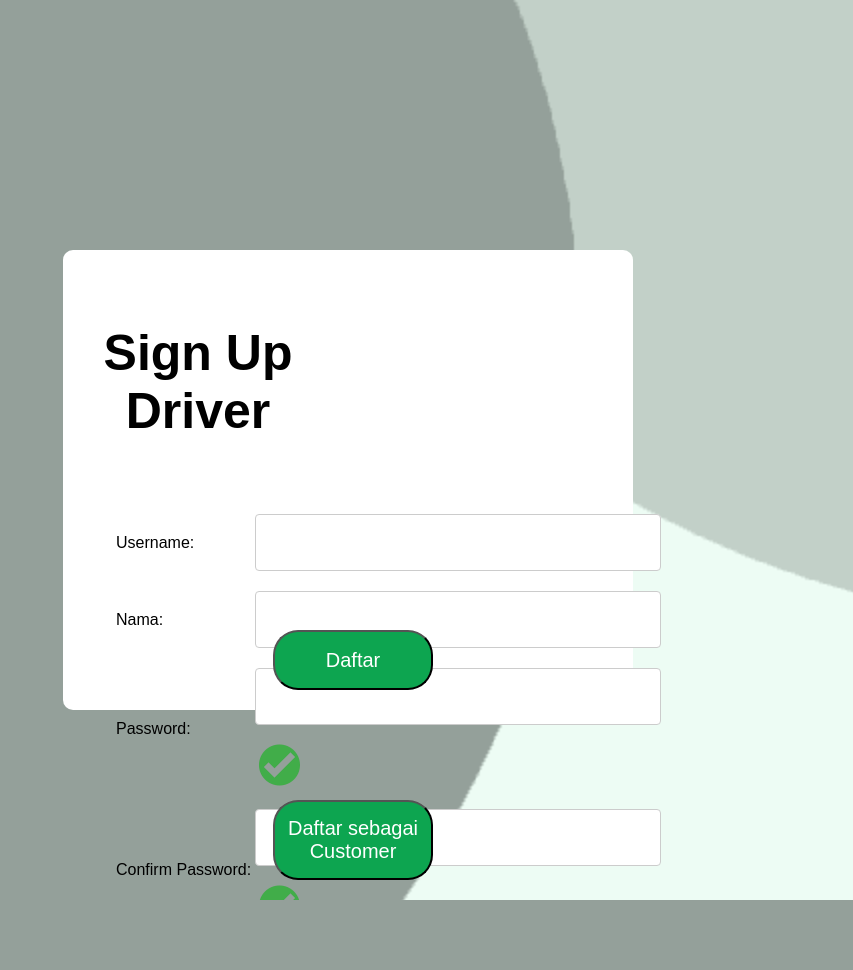
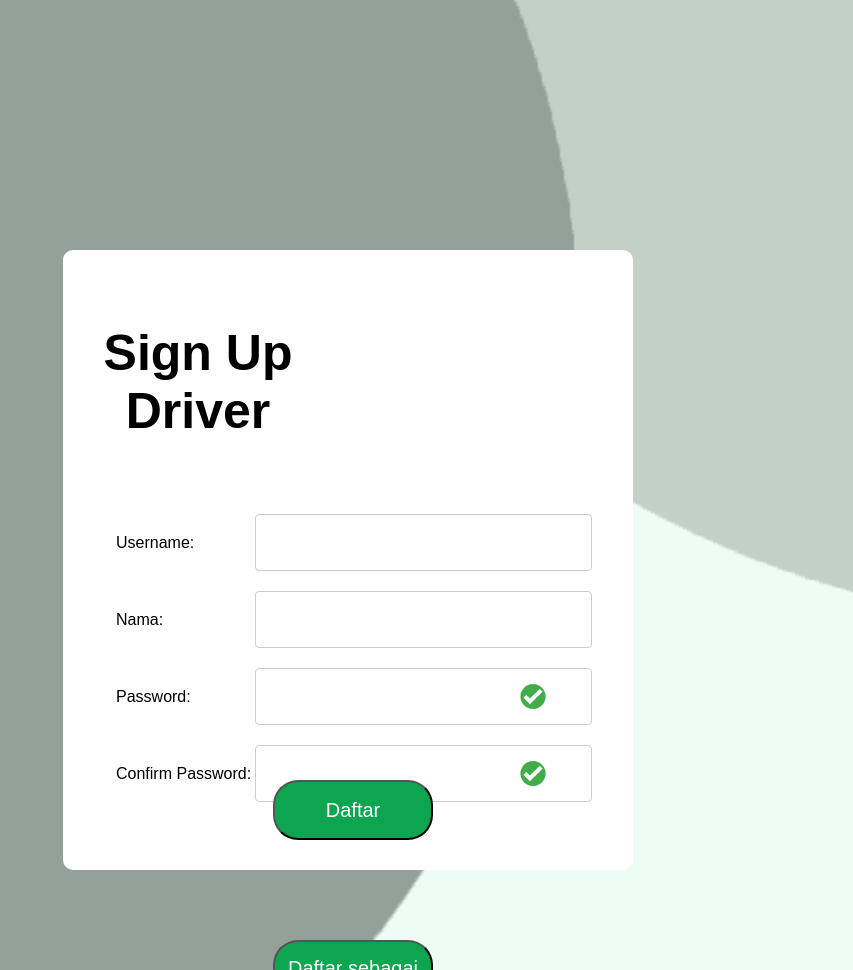
Before and after one commit to IvanLimosi/TugasBesarPBW, a PHP site: page /View/signupDriver.php in a window 1280 px wide. Shown: the whole page, without its empty margins (427-1280 px from the left). Before the commit the page ends 900 px from the top, so only its background shows below. Run offline with PHP 8.4, Linux system fonts and the light colour scheme; data that the repository does not hold is empty.

Commit message:
Css Signup Driver

```diff
--- /dev/null
+++ b/View/css/styleSignUpDriver.css
@@ -0,0 +1,78 @@
+body{
+    text-align: center;
+    margin: 0px;
+    background:url(../img/cover2.png);
+    font-family: Arial, Helvetica, sans-serif;
+}
+
+p{
+    padding-top: 560px;
+    font-size: 18px;
+}
+
+#square{
+    text-align: center;
+    position: absolute;
+    top: 250px;
+    left: 490px;
+    width: 570px;
+    height: 620px;
+    background-color: white;
+    border-radius: 10px;
+}
+#square h1{
+    font-size:50px;
+    padding: 40px 300px 0px 0px;
+}
+
+#square form{
+    font-family:Arial;
+    color: grey;
+    padding: 30px 0px 0px 50px;
+}
+input[type=text], select {
+    width: 130%;
+    padding: 20px 20px;
+    margin: 8px 0;
+    display: inline-block;
+    border: 1px solid #ccc;
+    border-radius: 4px;
+    box-sizing: border-box;
+}
+input[type=password], select {
+    width: 130%;
+    padding: 20px 20px;
+    margin: 8px 0;
+    display: inline-block;
+    border: 1px solid #ccc;
+    border-radius: 4px;
+    box-sizing: border-box;
+}
+input[type=submit] {
+    position: absolute;
+    top: 530px;
+    left: 210px;
+    background-color: #0da550;
+	font-family: Arial;
+	font-size: 20px;
+    color: white;
+    height: 60px;
+    width: 160px;
+    border-radius: 25px;
+}
+#square button{
+    position: absolute;
+    top: 690px;
+    left: 210px;
+    background-color: #0da550;
+	font-family: Arial;
+	font-size: 20px;
+    color: white;
+    height: 80px;
+    width: 160px;
+    border-radius: 25px;
+}
+#pad{
+    justify-content: center;
+    padding-bottom: 970px;
+}
--- a/View/signupDriver.php
+++ b/View/signupDriver.php
@@ -1,7 +1,7 @@
 <html>
     <head>
         <!-- <title>Log In - Raben Delivery Service</title> -->
-        <link rel="stylesheet" href="View/css/styleSignUp.css">
+        <link rel="stylesheet" href="View/css/styleSignUpDriver.css">
     </head>
     <body>
         <div id="square">
@@ -21,14 +21,18 @@
                         <td>Password:</td>
                         <td>
                             <input type="password" name="iPass" id="pass" size="25" maxlength="25">
-                            <img class="icon" id="check1" src="View/img/check.png" alt="OK">
+                        </td>
+                        <td>
+                            <img class="icon" id="check1" src="View/img/check.png" width="30px" alt="OK">
                         </td>
                     </tr>
                     <tr>
                         <td>Confirm Password:</td>
                         <td>
                             <input type="password" name="iConPass" id="conPass" size="15" maxlength="15">
-                            <img class="icon" id="check2" src="View/img/check.png" alt="OK">
+                        </td>
+                        <td>
+                            <img class="icon" id="check1" src="View/img/check.png" width="30px" alt="OK">
                         </td>
                     </tr>
                 </tbody></table>
```
